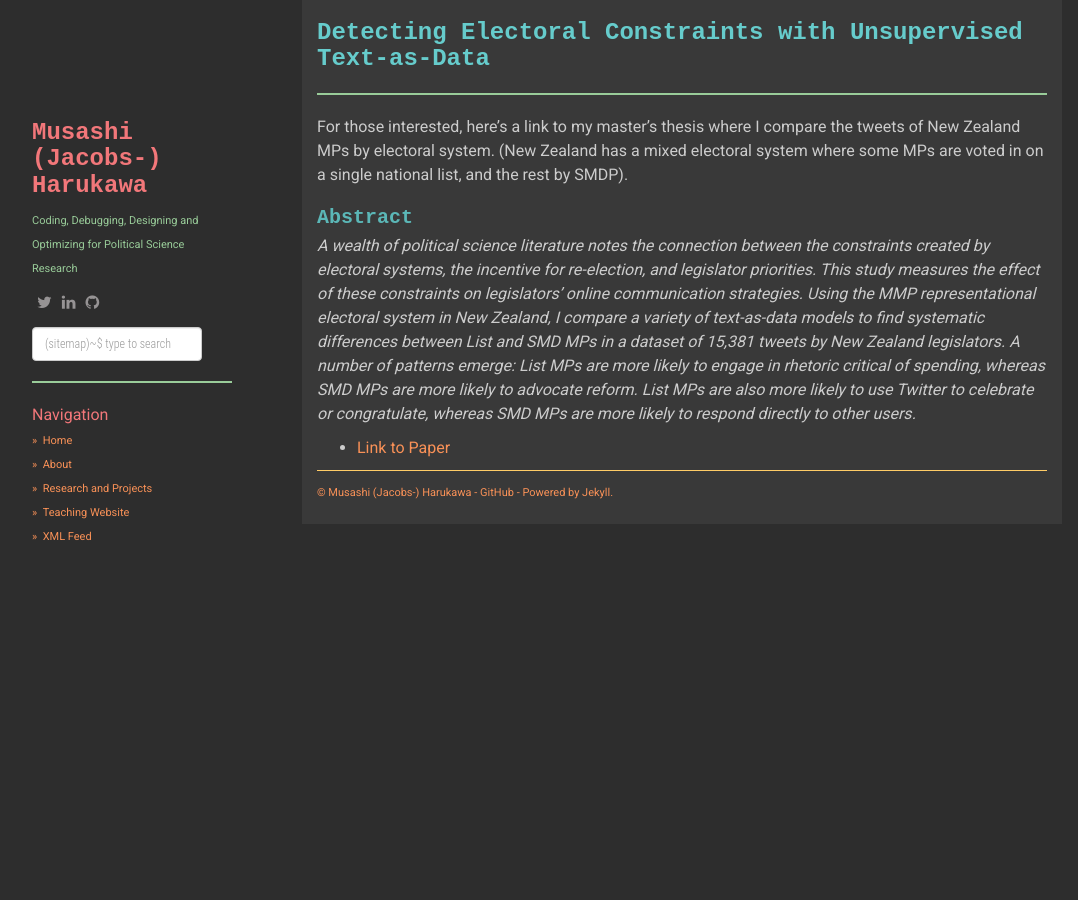
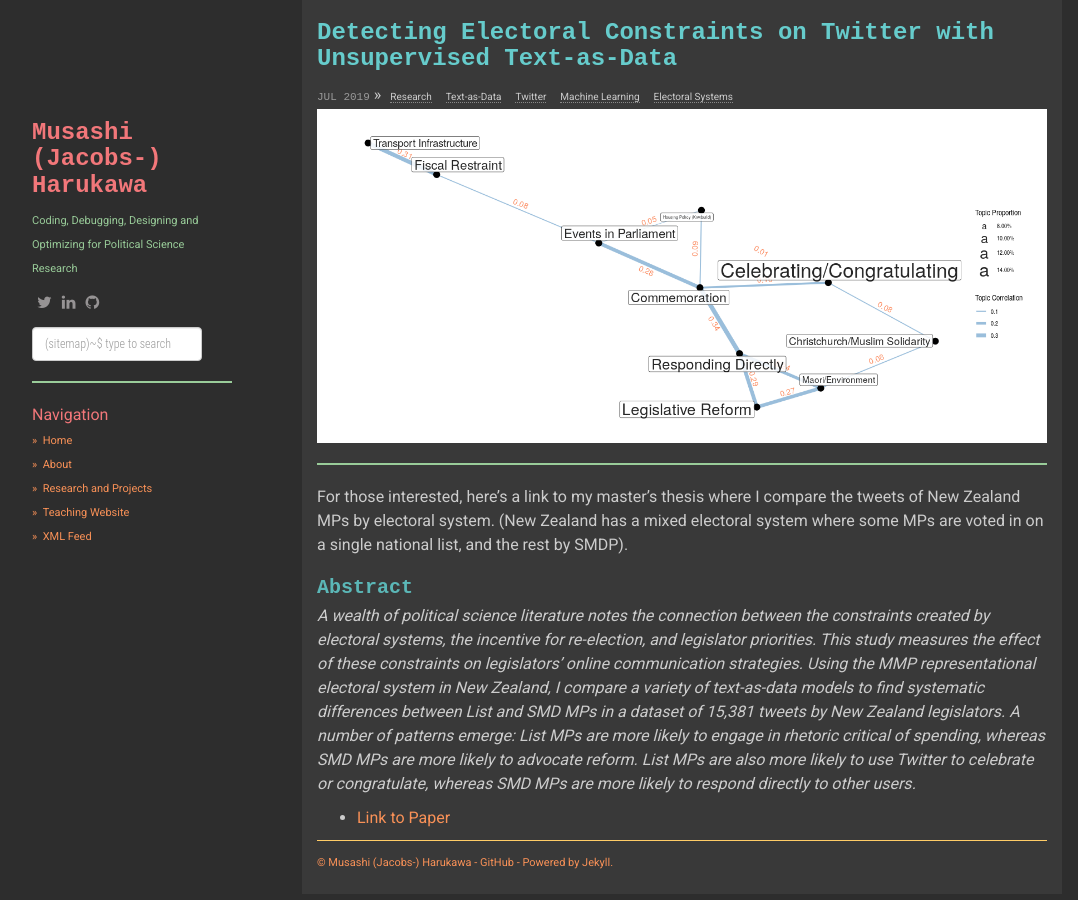
Before and after one commit to muhark/muhark.github.io, a Jekyll site: the page built from _project/electoral-constraints.md, in a window 1280 px wide. Shown: the whole page, without its empty margins (53-1131 px from the left). Built offline with Jekyll 4.4.1, drawn with Linux system fonts in a browser that asks for light colours; nearby versions of some CDN libraries.

Commit message:
Updating projects.json

```diff
--- a/_data/projects.json
+++ b/_data/projects.json
@@ -12,5 +12,12 @@
 		"image": "mumin.png",
 		"date": "Oct 2021",
 		"tags": ["Research", "Machine Learning", "Text-as-Data", "Campaigns"]
+	},
+	{
+		"slug": "electoral-constraints",
+		"name": "Detecting Electoral Constraints on Twitter with Unsupervised Text-as-Data",
+		"image": "electoral-constraints.png",
+		"date": "Jul 2019",
+		"tags": ["Research", "Text-as-Data", "Twitter", "Machine Learning", "Electoral Systems"]
 	}
 ]
--- a/_project/electoral-constraints.md
+++ b/_project/electoral-constraints.md
@@ -1,6 +1,6 @@
 ---
 layout: project_single
-title: "Detecting Electoral Constraints with Unsupervised Text-as-Data"
+title: "Detecting Electoral Constraints on Twitter with Unsupervised Text-as-Data"
 slug: "electoral-constraints"
 ---
 
```
